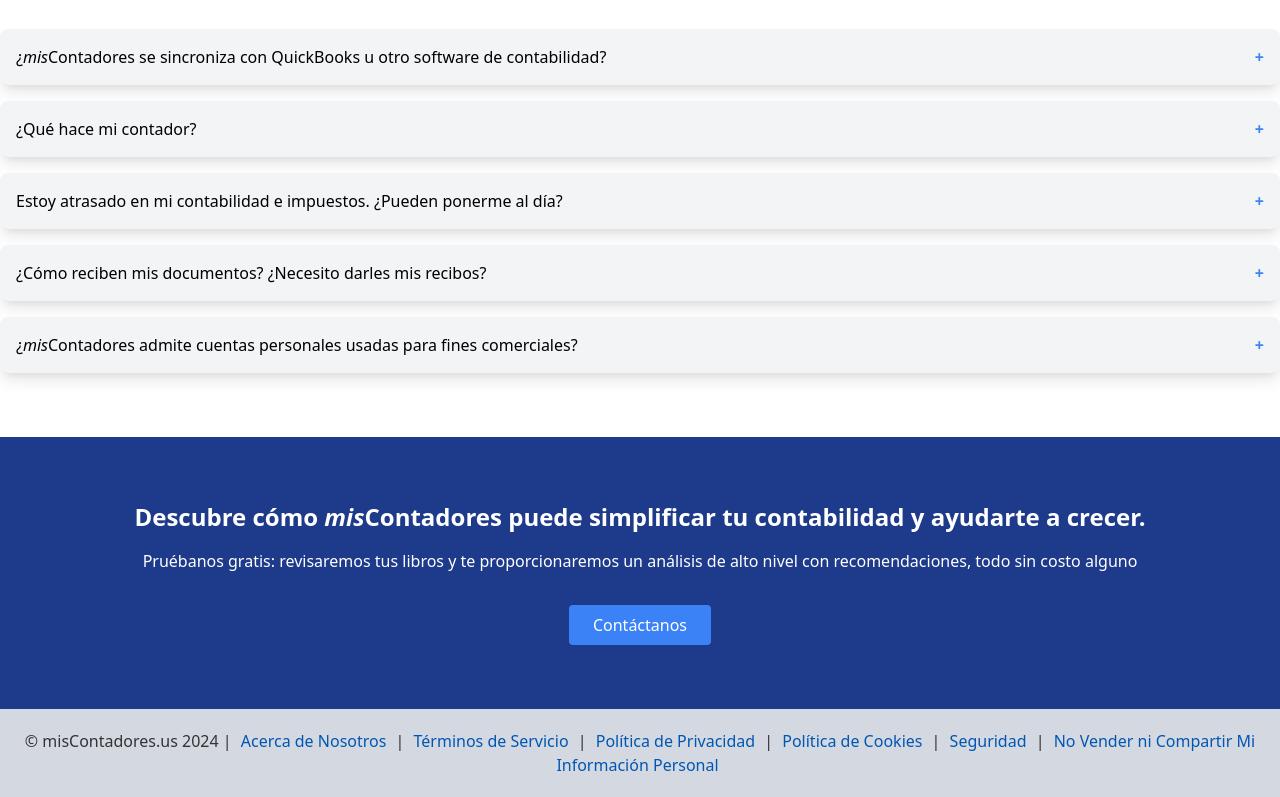
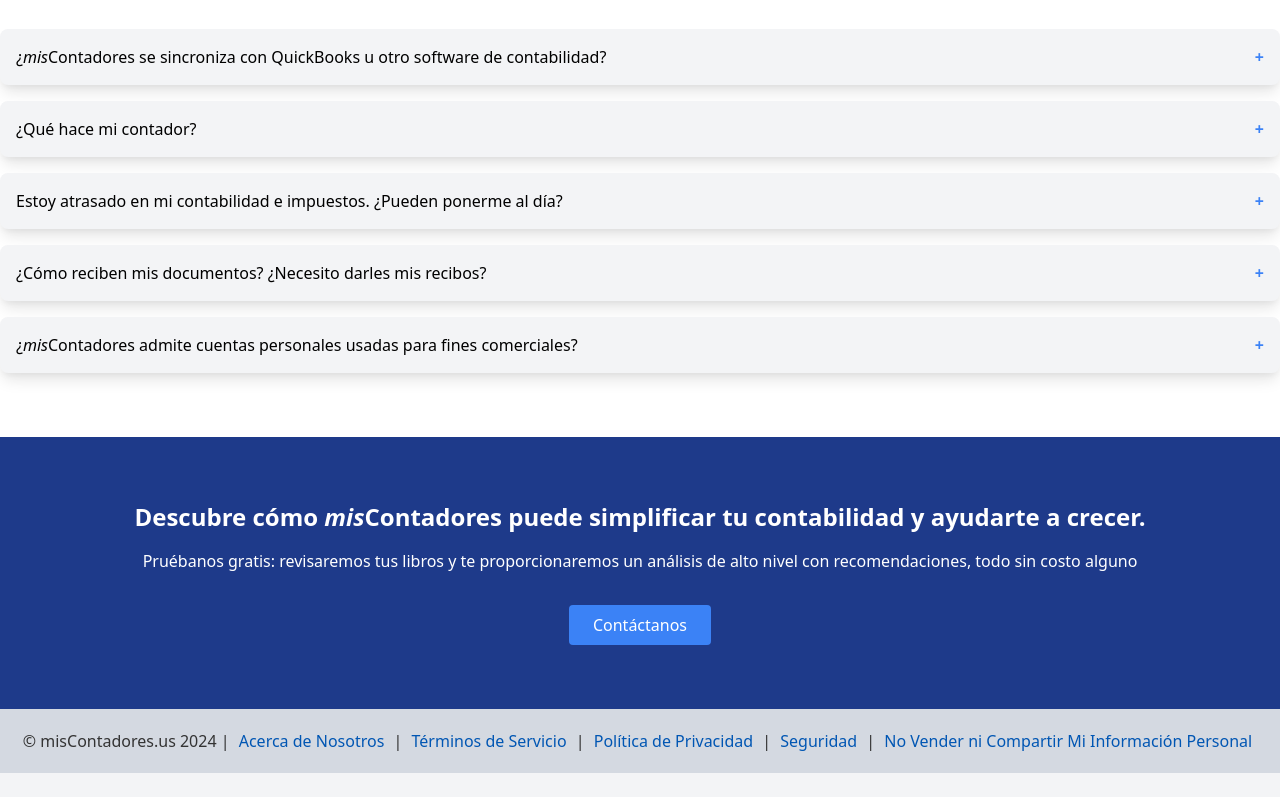
Before and after one commit to curielmc/miscontadores.us, a plain HTML site: page index.html in a window 1280 px wide. Shown: the part 2011-2808 px from the top of the page. After the commit the page ends 2784 px from the top, so only its background shows below. Drawn offline with nearby package versions, Linux system fonts and the light colour scheme.

Commit message:
"Removed link to 'Política de Cookies' from footer.html"

```diff
--- a/footer.html
+++ b/footer.html
@@ -1,5 +1,5 @@
 <footer class="footer bg-gray-200">
     <div class="bottom">
-        © misContadores.us 2024 | <a href="acerca-de-nosotros.html">Acerca de Nosotros</a> | <a href="terminos-de-servicio.html">Términos de Servicio</a> | <a href="politica-de-privacidad.html">Política de Privacidad</a> | <a href="politica-de-cookies.html">Política de Cookies</a> | <a href="seguridad.html">Seguridad</a> | <a href="no-vender.html">No Vender ni Compartir Mi Información Personal</a>
+        © misContadores.us 2024 | <a href="acerca-de-nosotros.html">Acerca de Nosotros</a> | <a href="terminos-de-servicio.html">Términos de Servicio</a> | <a href="politica-de-privacidad.html">Política de Privacidad</a> | <a href="seguridad.html">Seguridad</a> | <a href="no-vender.html">No Vender ni Compartir Mi Información Personal</a>
     </div>
 </footer>
```
